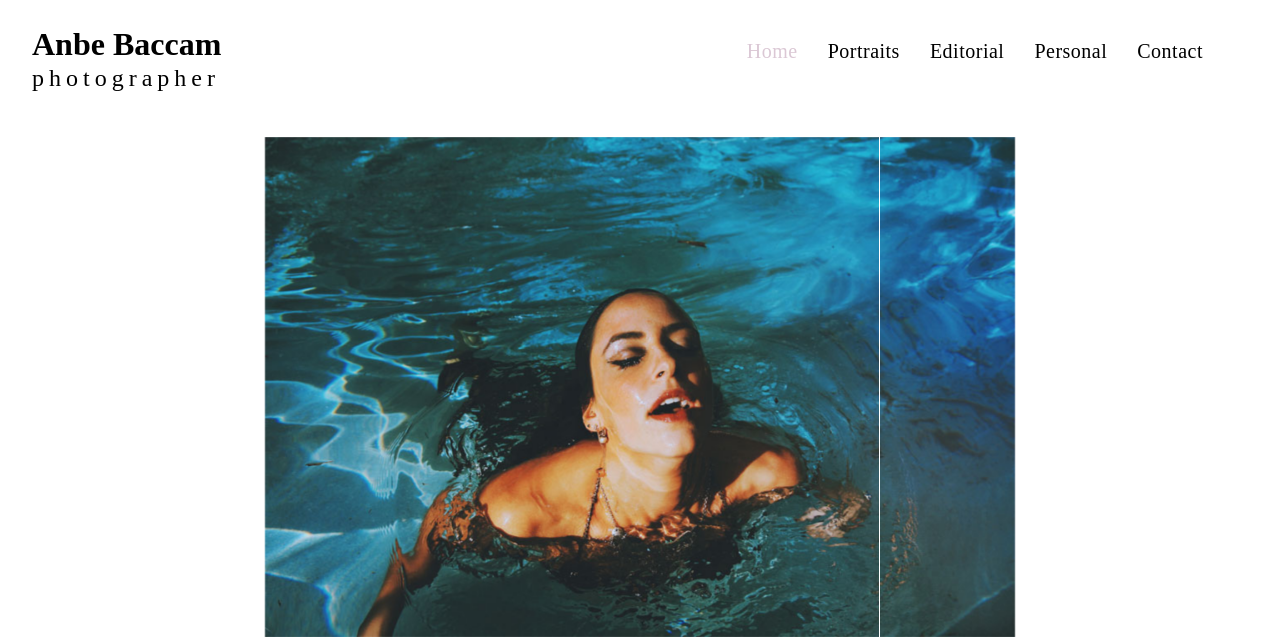
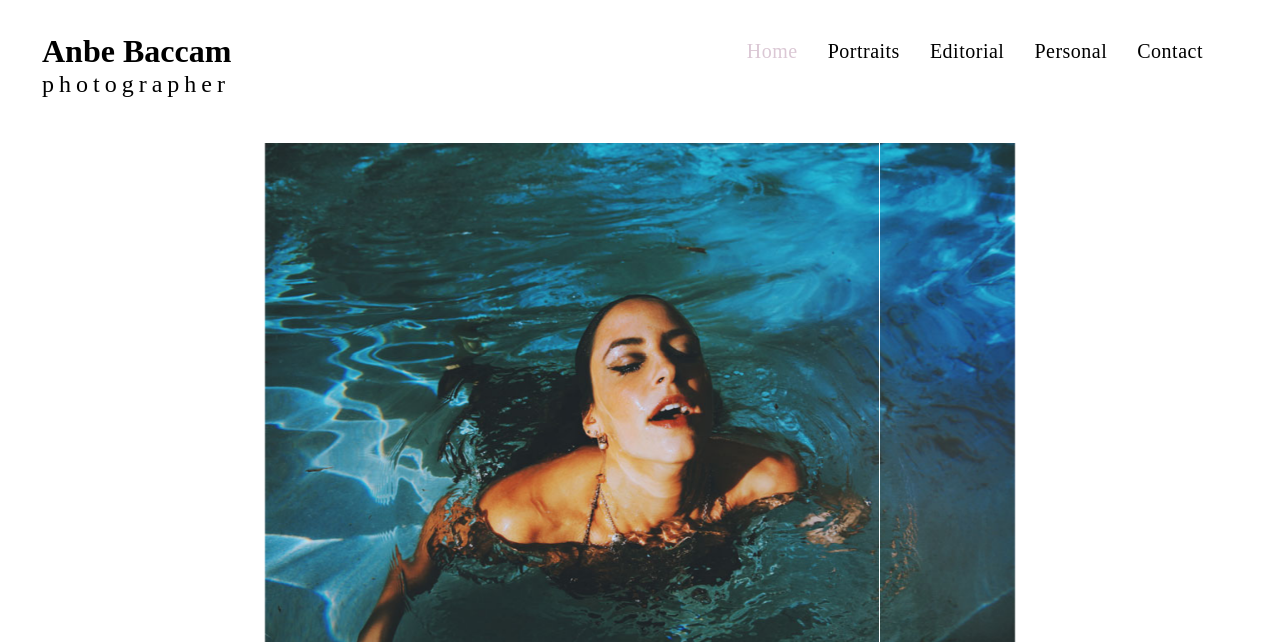
Before and after one commit to Mightynumnums/anbe2, a PHP site: page /index.html in a window 1280 px wide. Shown: the top 642 px of the page. Run offline with PHP 8.4, Linux system fonts and the light colour scheme; some libraries are stand-ins or nearby versions; some web fonts are replaced.

Commit message:
css q header fix

```diff
--- a/index/css/main.css
+++ b/index/css/main.css
@@ -245,6 +245,10 @@ h3 {
 		width: 75%;
 		text-align: justify;
 	}
+	header h1,h2 {
+		margin-top: -40px;
+		margin-left: 10px;
+	}
 
 	.main-head {
 		display: none;
@@ -371,6 +375,9 @@ h3 {
 }
 
 @media only screen and (min-width: 900px) {
+		header h1,h2 {
+		margin-top: 28px;
+	}
 
 	.main-head {
 		display: inline-block;
```
